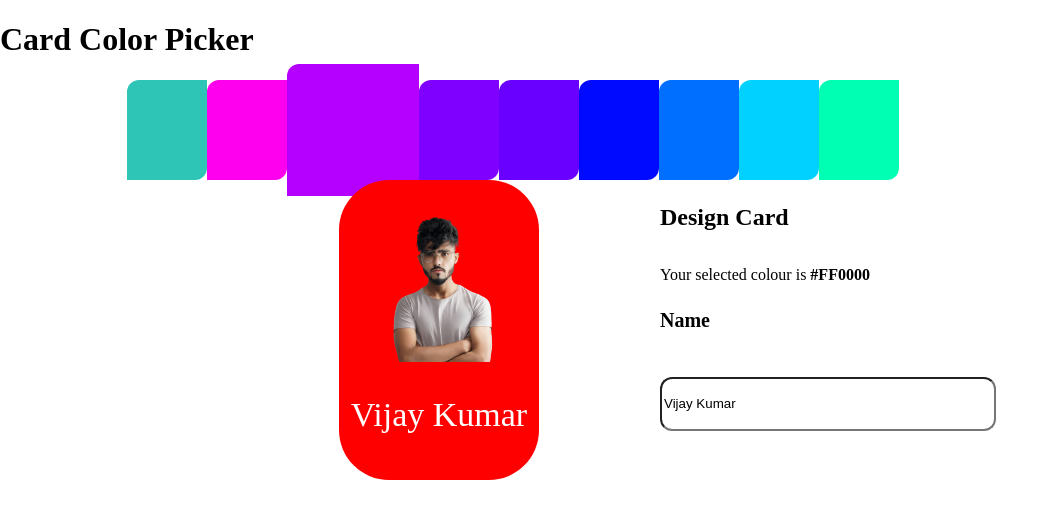
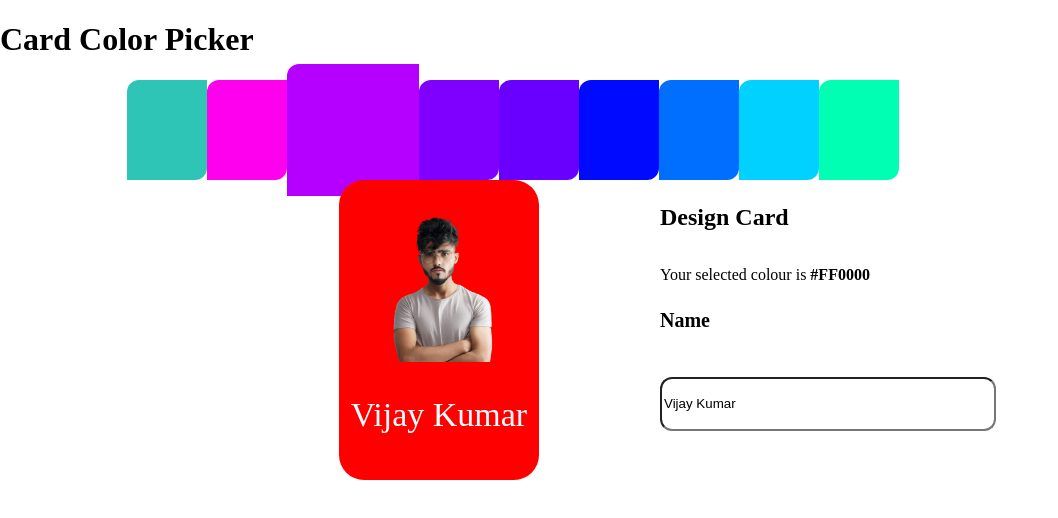
Before and after one commit to ViNu-23/Color-picker, a React (Create React App) app: page / in a window 1280 px wide. Shown: the top 518 px of the page, without its empty margins (0-1058 px from the left). Built offline with nearby package versions, Linux system fonts and the light colour scheme.

Commit message:
Update App.css

```diff
--- a/src/App.css
+++ b/src/App.css
@@ -19,7 +19,7 @@
   margin: 0 0 200px 339px;
   width: 200px;
   height: 300px;
-  border-radius: 50px;
+  border-radius: 25px;
   display: flex;
   flex-direction: column;
   justify-content: center;
```
